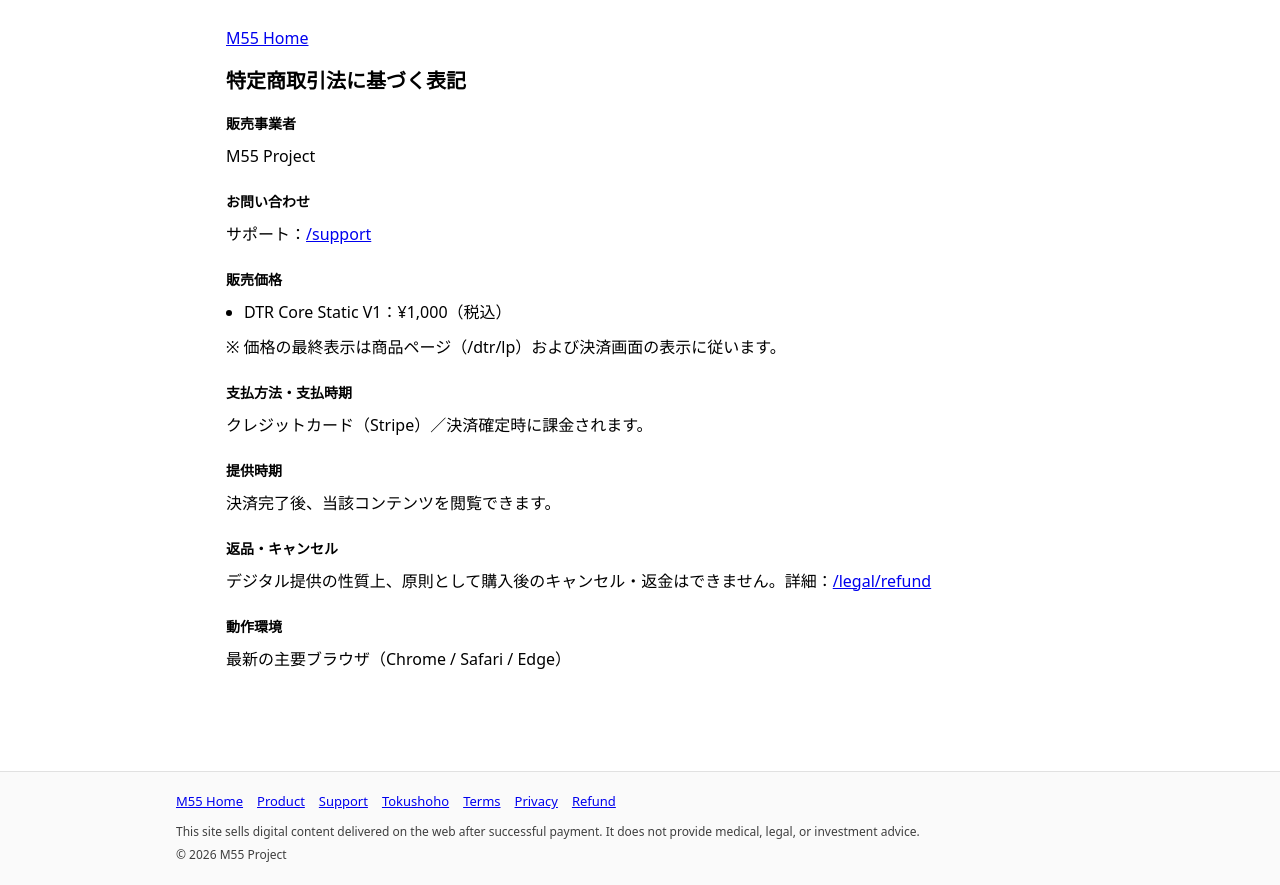
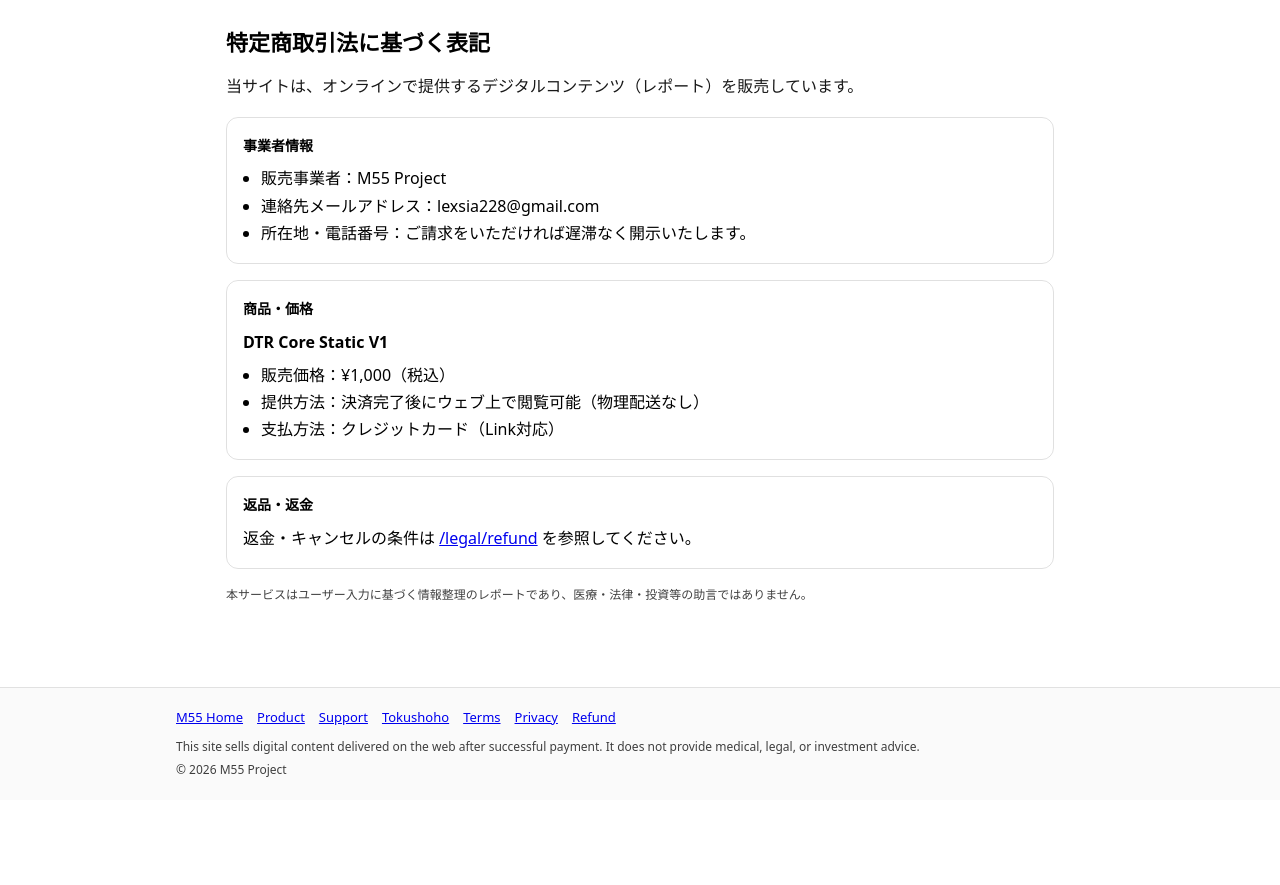
Before and after one commit to lexsia228/M55-soul, a Next.js app: page /legal/tokushoho in a window 1280 px wide. After the commit the page ends 800 px from the top, so only its background shows below. Built offline with nearby package versions, Linux system fonts and the light colour scheme.

Commit message:
fix(gate-r): complete legal/support pages and enforce single sku copy

```diff
--- a/app/legal/tokushoho/page.tsx
+++ b/app/legal/tokushoho/page.tsx
@@ -1,50 +1,114 @@
 import Link from "next/link";
 
-export const metadata = { title: "特定商取引法 | M55" };
+export const metadata = {
+  title: "特定商取引法に基づく表記 | M55",
+};
 
 export default function TokushohoPage() {
   return (
-    <main style={{ maxWidth: 860, margin: "0 auto", padding: "24px 16px 56px", lineHeight: 1.8 }}>
-      <p style={{ margin: "0 0 10px" }}><Link href="/">M55 Home</Link></p>
-      <h1 style={{ fontSize: 20, fontWeight: 700, margin: "0 0 12px" }}>特定商取引法に基づく表記</h1>
+    <main style={{
+      maxWidth: 860,
+      margin: "0 auto",
+      padding: "24px 16px 56px",
+      lineHeight: 1.7,
+    }}>
+      <h1 style={{
+        fontSize: 22,
+        fontWeight: 600,
+        margin: "0 0 12px",
+      }}>
+        特定商取引法に基づく表記
+      </h1>
 
-      <section style={{ margin: "0 0 18px" }}>
-        <h2 style={{ fontSize: 14, fontWeight: 700, margin: "0 0 6px" }}>販売事業者</h2>
-        <p style={{ margin: 0 }}>M55 Project</p>
+      <p style={{
+        margin: "0 0 16px",
+        opacity: 0.9,
+      }}>
+        当サイトは、オンラインで提供するデジタルコンテンツ（レポート）を販売しています。
+      </p>
+
+      <section style={{
+        border: "1px solid rgba(0,0,0,0.12)",
+        borderRadius: 12,
+        padding: 16,
+        margin: "0 0 16px",
+      }}>
+        <h2 style={{
+          fontSize: 14,
+          fontWeight: 700,
+          margin: "0 0 8px",
+        }}>
+          事業者情報
+        </h2>
+
+        <ul style={{
+          margin: 0,
+          paddingLeft: 18,
+        }}>
+          <li>販売事業者：M55 Project</li>
+          <li>連絡先メールアドレス：lexsia228@gmail.com</li>
+          <li>所在地・電話番号：ご請求をいただければ遅滞なく開示いたします。</li>
+        </ul>
       </section>
 
-      <section style={{ margin: "0 0 18px" }}>
-        <h2 style={{ fontSize: 14, fontWeight: 700, margin: "0 0 6px" }}>お問い合わせ</h2>
-        <p style={{ margin: 0 }}>サポート：<Link href="/support">/support</Link></p>
+      <section style={{
+        border: "1px solid rgba(0,0,0,0.12)",
+        borderRadius: 12,
+        padding: 16,
+        margin: "0 0 16px",
+      }}>
+        <h2 style={{
+          fontSize: 14,
+          fontWeight: 700,
+          margin: "0 0 8px",
+        }}>
+          商品・価格
+        </h2>
+
+        <p style={{
+          margin: "0 0 6px",
+        }}>
+          <strong>DTR Core Static V1</strong>
+        </p>
+
+        <ul style={{
+          margin: 0,
+          paddingLeft: 18,
+        }}>
+          <li>販売価格：¥1,000（税込）</li>
+          <li>提供方法：決済完了後にウェブ上で閲覧可能（物理配送なし）</li>
+          <li>支払方法：クレジットカード（Link対応）</li>
+        </ul>
       </section>
 
-      <section style={{ margin: "0 0 18px" }}>
-        <h2 style={{ fontSize: 14, fontWeight: 700, margin: "0 0 6px" }}>販売価格</h2>
-        <ul style={{ margin: 0, paddingLeft: 18 }}>
-          <li>DTR Core Static V1：¥1,000（税込）</li>
-        </ul>
-        <p style={{ margin: "6px 0 0" }}>※ 価格の最終表示は商品ページ（/dtr/lp）および決済画面の表示に従います。</p>
+      <section style={{
+        border: "1px solid rgba(0,0,0,0.12)",
+        borderRadius: 12,
+        padding: 16,
+        margin: "0 0 16px",
+      }}>
+        <h2 style={{
+          fontSize: 14,
+          fontWeight: 700,
+          margin: "0 0 8px",
+        }}>
+          返品・返金
+        </h2>
+
+        <p style={{
+          margin: 0,
+        }}>
+          返金・キャンセルの条件は <Link href="/legal/refund">/legal/refund</Link> を参照してください。
+        </p>
       </section>
 
-      <section style={{ margin: "0 0 18px" }}>
-        <h2 style={{ fontSize: 14, fontWeight: 700, margin: "0 0 6px" }}>支払方法・支払時期</h2>
-        <p style={{ margin: 0 }}>クレジットカード（Stripe）／決済確定時に課金されます。</p>
-      </section>
-
-      <section style={{ margin: "0 0 18px" }}>
-        <h2 style={{ fontSize: 14, fontWeight: 700, margin: "0 0 6px" }}>提供時期</h2>
-        <p style={{ margin: 0 }}>決済完了後、当該コンテンツを閲覧できます。</p>
-      </section>
-
-      <section style={{ margin: "0 0 18px" }}>
-        <h2 style={{ fontSize: 14, fontWeight: 700, margin: "0 0 6px" }}>返品・キャンセル</h2>
-        <p style={{ margin: 0 }}>デジタル提供の性質上、原則として購入後のキャンセル・返金はできません。詳細：<Link href="/legal/refund">/legal/refund</Link></p>
-      </section>
-
-      <section style={{ margin: "0 0 18px" }}>
-        <h2 style={{ fontSize: 14, fontWeight: 700, margin: "0 0 6px" }}>動作環境</h2>
-        <p style={{ margin: 0 }}>最新の主要ブラウザ（Chrome / Safari / Edge）</p>
-      </section>
+      <p style={{
+        margin: 0,
+        fontSize: 12,
+        opacity: 0.75,
+      }}>
+        本サービスはユーザー入力に基づく情報整理のレポートであり、医療・法律・投資等の助言ではありません。
+      </p>
     </main>
   );
 }
```
Also changed, not shown: app/legal/privacy/page.tsx (+48 -18 lines), app/legal/refund/page.tsx (+31 -38 lines), app/legal/terms/page.tsx (+45 -17 lines), app/support/page.tsx (+35 -25 lines).
